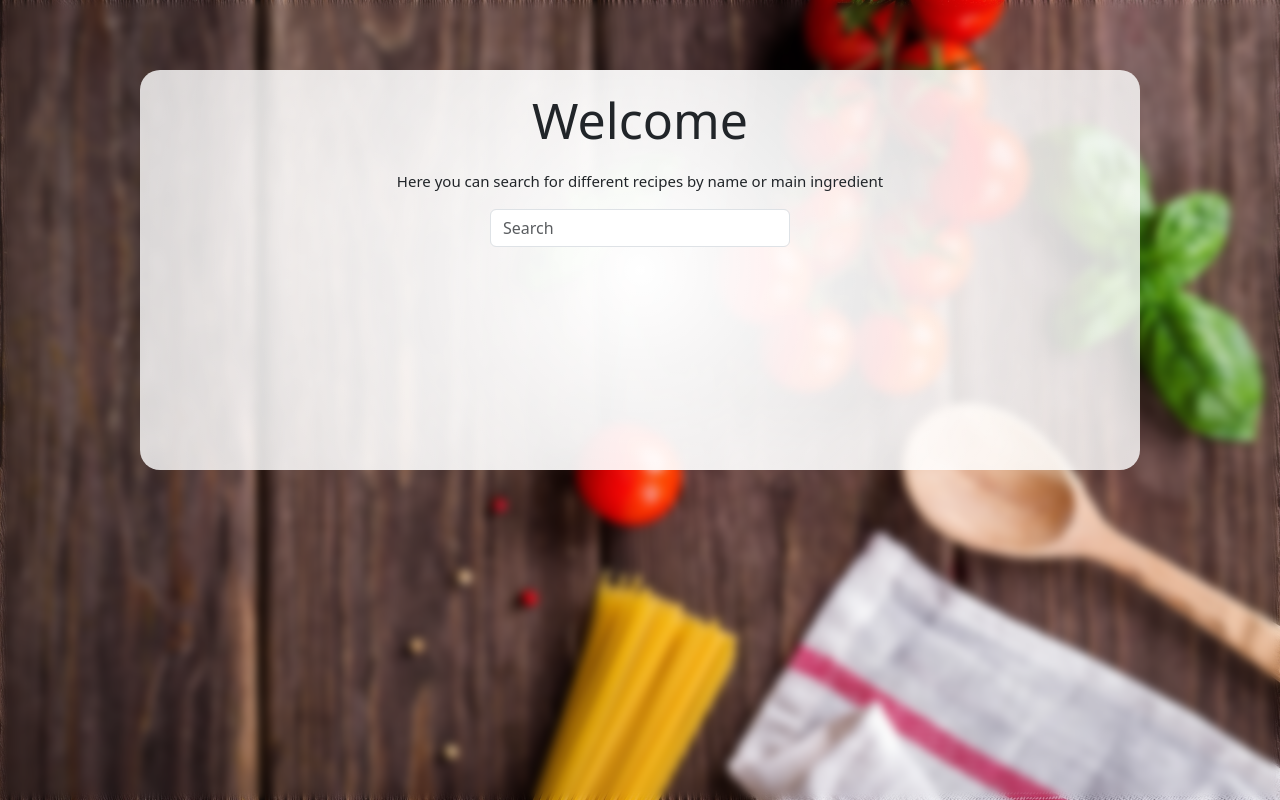
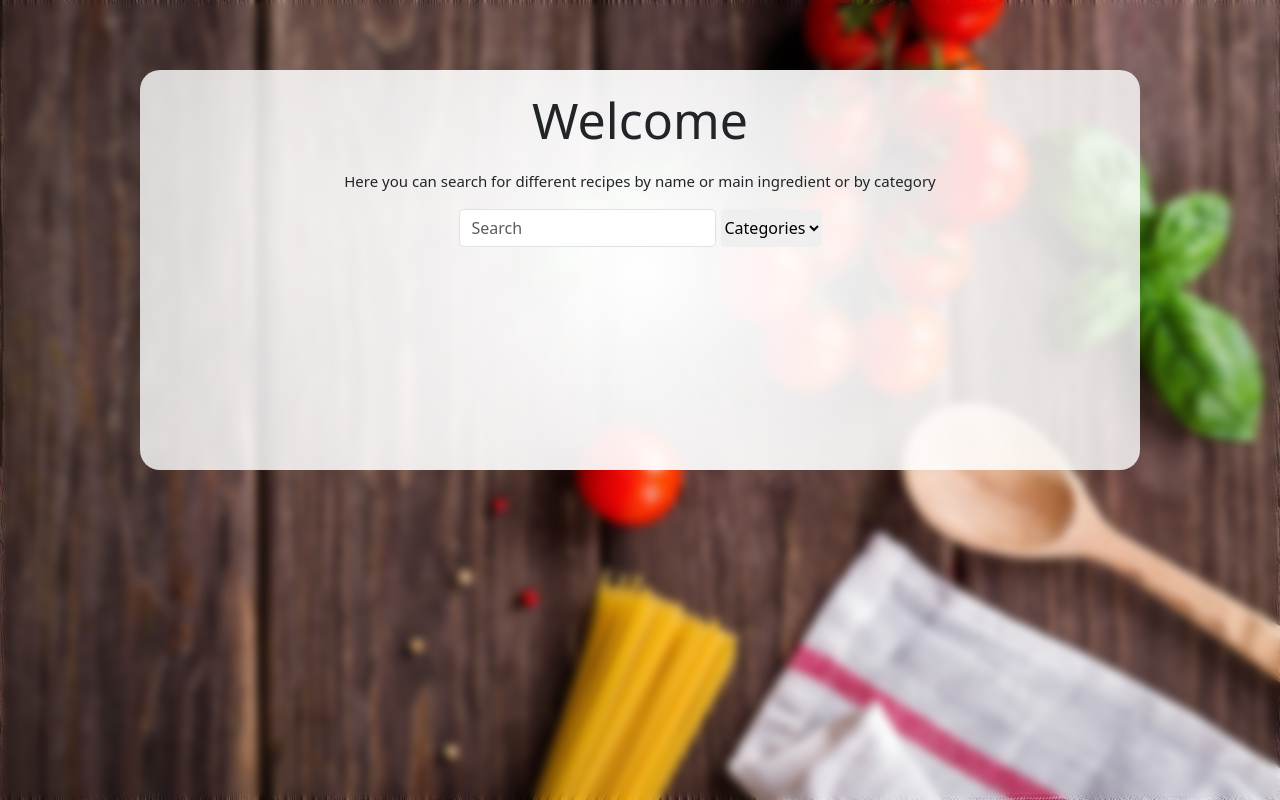
Before and after one commit to shoutcape/MealApp, a plain HTML site: page index.html in a window 1280 px wide. Drawn offline with nearby package versions, Linux system fonts and the light colour scheme; no server answers.

Commit message:
Add search by category functionality and sessionStorage for it

```diff
--- a/css/styles.css
+++ b/css/styles.css
@@ -28,6 +28,31 @@
     max-width: 300px;
     display: flex;
     margin: auto;
+}
+
+#searchBar {
+    display: flex;
+    justify-content: center;
+}
+
+#searchInput {
+    border-radius: 5px;
+    margin: 0px;
+    transition: box-shadow 0.3s ease;
+}
+
+#searchInput:focus {
+    box-shadow: 0 0 10px 3px rgb(176, 198, 233);
+}
+
+#categoryList {
+    border-radius: 5px;
+    transition: box-shadow 0.3s ease;
+    border: 0px;
+}
+
+#categoryList:focus {
+    box-shadow: 0 0 10px 3px rgb(176, 198, 233);
 }
 
 /* search results */
@@ -84,6 +109,10 @@
     margin-top: 15px;
 }
 
+#categoryList {
+    margin-left: 5px;
+}
+
 /* body and html adjustments for background fitting and blur effect*/
 body,
 html {
--- a/index.html
+++ b/index.html
@@ -18,11 +18,13 @@
                 <h1 class="welcome">Welcome</h1>
                 <p class="description">
                     Here you can search for different recipes by name or main
-                ingredient
+                    ingredient or by category
                 </p>
+                <div id="searchBar">
                     <form id="searchBox">
                         <div class="input-group">
                             <input
+                                id="searchInput"
                                 class="form-control"
                                 type="text"
                                 placeholder="Search"
@@ -30,6 +32,14 @@
                             />
                         </div>
                     </form>
+                    <select
+                        class="custom-select"
+                        name="category"
+                        id="categoryList"
+                    >
+                    <option value="none">Categories</option>
+                    </select>
+                </div>
             </div>
             <div id="foodResults" class="foodResults"></div>
         </div>
--- a/main.js
+++ b/main.js
@@ -7,31 +7,59 @@ searchForm.onsubmit = function (event) {
     event.preventDefault();
 };
 
+// on search input
 searchForm.oninput = function (event) {
     event.preventDefault();
     let searchTerm = searchForm['search'].value;
     // use session storage to save the search term to the browser session
     sessionStorage.setItem('searchTerm', searchTerm);
+    sessionStorage.removeItem('category')
     getSearchResults();
+    // reset the category to default
+    categoryList.selectedIndex = 0
 };
 
+let categoryList = document.getElementById('categoryList')
+
+categoryList.onchange = function (event) {
+    event.preventDefault()
+    let selectedCategory = event.target.value
+    sessionStorage.setItem('category', selectedCategory)
+    sessionStorage.removeItem('searchTerm')
+    getSearchResults()
+}
+
 window.onload = function () {
+    getCategories();
     getSearchResults();
 };
 
 function getSearchResults() {
     // get the searchterm from sessionStorage
     let searchTerm = sessionStorage.getItem('searchTerm');
-    // set searchterm to searchbar value incase its empty
+    let category = sessionStorage.getItem('category')
+    let api = 'https://www.themealdb.com/api/json/v1/1/';
+
+    // default searchmode
+    let searchMode = 'search.php?s='
+
     searchForm['search'].value = searchTerm;
-    // if no searchTerm don't continue
-    if (searchTerm == '') {
+    // check if category is selected
+    if (category && category !== 'none') {
+        searchTerm = category
+        // category searchmode
+        searchMode = 'filter.php?c='
+    }
+
+    // if no searchTerm or category don't continue
+    if (searchTerm == '' && (category == 'none' || !category)) {
         foodResultsDiv.innerHTML = '';
         return;
     }
 
+
     // Fetch the meals from the api with the searchTerm
-    fetch(`${api}search.php?s=${searchTerm}`)
+    fetch(`${api}${searchMode}${searchTerm}`)
         .then((response) => response.json())
         .then((data) => {
             // reset the page incase there are latest search results
@@ -75,3 +103,23 @@ function getSearchResults() {
             }
         });
 }
+
+// function to get the categories
+function getCategories() {
+    fetch(`${api}categories.php`)
+    .then((response) => response.json())
+    .then((data) => {
+        let categories = data.categories
+        for (let item of categories) {
+            let newOption = document.createElement('option')
+            newOption.value = item.strCategory
+            newOption.innerHTML = item.strCategory
+            categoryList.appendChild(newOption)
+        }
+        // if sessionstorage has category show it as selected on the dropdown
+        let category = sessionStorage.getItem('category')
+        if (category) {
+            categoryList.value = category
+        }
+    })
+}
```
Lines whose indentation alone changed are shown as unchanged.
